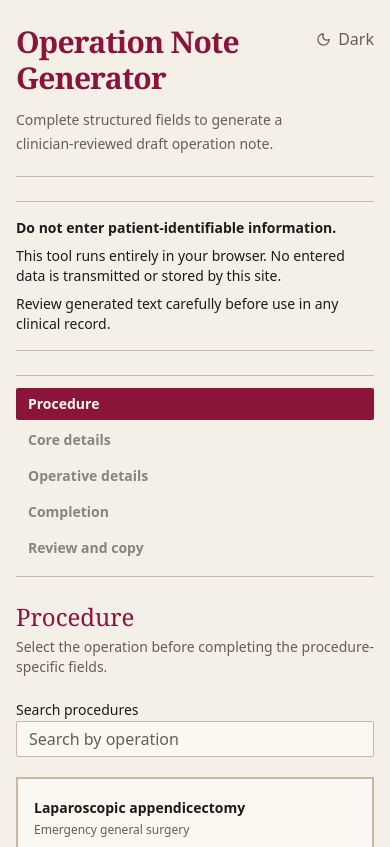
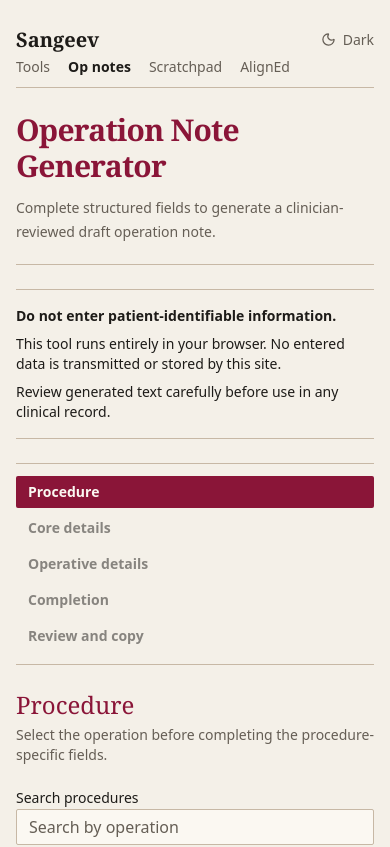
Before and after one commit to Snowslash/op-note-gen, a React (Vite) app: page / in a window 390 px wide. Shown: the top 847 px of the page. Built offline with nearby package versions, Linux system fonts and the light colour scheme.

Commit message:
[verified] feat: share public estate header

```diff
--- a/src/app/App.tsx
+++ b/src/app/App.tsx
@@ -7,7 +7,7 @@ import { GeneratedNote } from "../components/GeneratedNote";
 import { ProcedureOperativeDetails } from "../components/ProcedureOperativeDetails";
 import { ProcedurePicker } from "../components/ProcedurePicker";
 import { ReviewCopyGate } from "../components/ReviewCopyGate";
-import { ThemeToggle } from "../components/ThemeToggle";
+import { PublicEstateHeader } from "../components/PublicEstateHeader";
 import { WarningSummary } from "../components/WarningSummary";
 import { Alert, AlertDescription, AlertTitle } from "../components/ui/alert";
 import { Button } from "../components/ui/button";
@@ -182,14 +182,15 @@ export default function App({ initialInput, initialOutputMode = "full", initialS
   };
 
   return (
-    <main className="min-h-screen bg-background px-4 py-6 text-foreground sm:px-8 sm:py-10">
+    <div className="min-h-screen bg-background px-4 py-6 text-foreground sm:px-8 sm:py-10">
       <div className="mx-auto max-w-6xl">
-        <header className="flex items-start justify-between gap-4 border-b border-border pb-5">
+        <PublicEstateHeader current="opnotes" theme={theme} onToggleTheme={toggleTheme} />
+        <main>
+          <header className="border-b border-border pb-5 pt-6">
           <div>
             <h1 className="font-serif text-3xl font-semibold tracking-tight sm:text-4xl">Operation Note Generator</h1>
             <p className="mt-3 max-w-3xl text-sm leading-6 text-muted-foreground">Complete structured fields to generate a clinician-reviewed draft operation note.</p>
           </div>
-          <ThemeToggle theme={theme} onToggle={toggleTheme} />
         </header>
         <section aria-label="Privacy and safety information" className="my-6 grid gap-2 border-y border-border py-4 sm:grid-cols-3">
           <p className="text-sm"><strong>Do not enter patient-identifiable information.</strong></p>
@@ -229,7 +230,8 @@ export default function App({ initialInput, initialOutputMode = "full", initialS
             {!isReviewStage && <div className="mt-8 flex items-center justify-between gap-3 border-t border-border pt-5"><Button disabled={currentStage === "Procedure"} onClick={moveBack} type="button" variant="outline">Back</Button><Button disabled={currentStage === "Procedure" && !values} onClick={moveNext} type="button">Next</Button></div>}
           </section>
         </div>
+        </main>
       </div>
-    </main>
+    </div>
   );
 }
--- /dev/null
+++ b/src/components/PublicEstateHeader.tsx
@@ -0,0 +1,27 @@
+import { ThemeToggle } from "./ThemeToggle";
+import type { Theme } from "../app/theme";
+
+export type PublicEstatePage = "home" | "opnotes" | "scratchpad" | "aligned";
+
+type PublicEstateHeaderProps = { current: PublicEstatePage; theme: Theme; onToggleTheme: () => void };
+
+const links = [
+  { page: "home", label: "Tools", href: "https://sangeev.me/#tools" },
+  { page: "opnotes", label: "Op notes", href: "https://opnotes.sangeev.me" },
+  { page: "scratchpad", label: "Scratchpad", href: "https://scratchpad.sangeev.me" },
+  { page: "aligned", label: "AlignEd", href: "https://aligned.sangeev.me" },
+] as const;
+
+export function PublicEstateHeader({ current, theme, onToggleTheme }: PublicEstateHeaderProps) {
+  return (
+    <header className="site-header" data-print-hidden>
+      <a className="wordmark" href="https://sangeev.me" aria-current={current === "home" ? "page" : undefined}>Sangeev</a>
+      <nav aria-label="Primary navigation">
+        {links.map((link) => (
+          <a key={link.page} href={link.href} aria-current={current === link.page && current !== "home" ? "page" : undefined}>{link.label}</a>
+        ))}
+      </nav>
+      <ThemeToggle theme={theme} onToggle={onToggleTheme} />
+    </header>
+  );
+}
--- a/src/styles/globals.css
+++ b/src/styles/globals.css
@@ -1,5 +1,6 @@
 @import "tailwindcss";
 @import "./tokens.css";
+@import "./public-estate-header.css";
 @import "./theme-toggle.css";
 
 @layer base {
--- /dev/null
+++ b/src/styles/public-estate-header.css
@@ -0,0 +1,68 @@
+.site-header {
+  min-height: 76px;
+  display: grid;
+  grid-template-columns: 1fr auto 1fr;
+  align-items: center;
+  gap: 28px;
+  border-bottom: 1px solid var(--border);
+  color: var(--text-muted, var(--muted-foreground));
+  font-size: 14px;
+}
+
+.wordmark {
+  justify-self: start;
+  color: var(--text-strong, var(--foreground));
+  font-family: var(--font-serif, var(--font-heading, Charter, Cambria, Georgia, serif));
+  font-size: 20px;
+  font-weight: 600;
+  text-decoration: none;
+}
+
+.site-header nav {
+  display: flex;
+  align-items: center;
+  gap: 24px;
+}
+
+.site-header nav a {
+  color: inherit;
+  text-decoration: none;
+}
+
+.site-header nav a:hover {
+  color: var(--primary, var(--accent));
+}
+
+.site-header nav a[aria-current="page"] {
+  color: var(--text-strong, var(--foreground));
+  font-weight: 650;
+}
+
+@media (max-width: 760px) {
+  .site-header {
+    grid-template-columns: 1fr auto;
+    min-height: 64px;
+    column-gap: 16px;
+    row-gap: 0;
+  }
+
+  .site-header nav {
+    grid-column: 1 / -1;
+    grid-row: 2;
+    width: 100%;
+    gap: 18px;
+    padding: 0 0 10px;
+    overflow-x: auto;
+    scrollbar-width: none;
+  }
+
+  .site-header nav::-webkit-scrollbar {
+    display: none;
+  }
+}
+
+@media print {
+  [data-print-hidden] {
+    display: none !important;
+  }
+}
```
Also changed, not shown: 6 other files (tests, documents, lock files or other folders).
